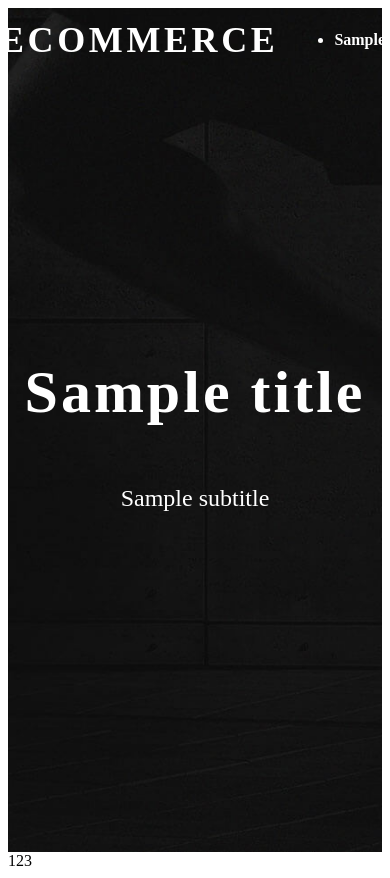
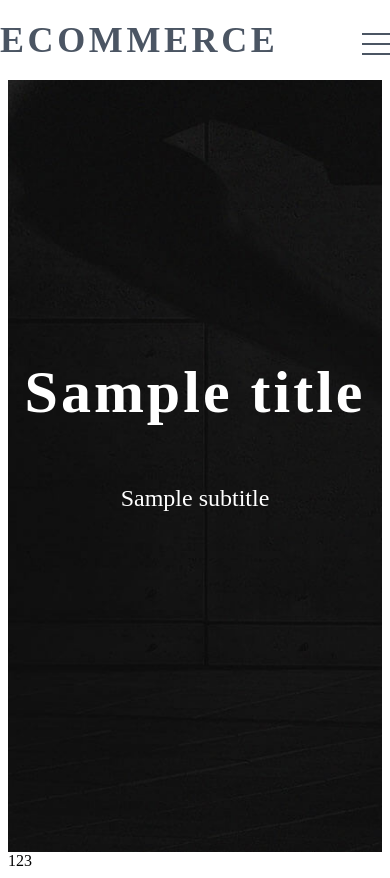
Before and after one commit to henefisa/xfs-ecommerce-frontend, a Next.js app: page / in a window 390 px wide. Built offline with nearby package versions, Linux system fonts and the light colour scheme.

Commit message:
responsive header

```diff
--- a/components/Header/Header.tsx
+++ b/components/Header/Header.tsx
@@ -5,9 +5,18 @@ import Container from "../Container/Container";
 
 const Header: React.FC = () => {
   const headerRef = useRef<HTMLDivElement>(null);
+  const toggleRef = useRef<HTMLDivElement>(null);
+
+  const handleToggleMenu = () => {
+    toggleRef.current?.classList.toggle("header__toggle--active");
+    headerRef.current?.classList.toggle("header--active");
+  };
 
   useEffect(() => {
     const scroll = () => {
+      if (!window.matchMedia("(min-width: 768px)").matches) {
+        return;
+      }
       if (window.scrollY > 0) {
         headerRef.current?.classList.add("header--scrolled");
       } else {
@@ -26,7 +35,18 @@ const Header: React.FC = () => {
       <div className="header__menu">
         <Container className="header__menu-content">
           <h1 className="header__logo">Ecommerce</h1>
-          <nav>
+          <div
+            className="header__toggle"
+            ref={toggleRef}
+            onClick={handleToggleMenu}
+          >
+            <div className="bars">
+              <span className="bars__line" />
+              <span className="bars__line" />
+              <span className="bars__line" />
+            </div>
+          </div>
+          <nav className="nav">
             <ul className="menu">
               <li className="menu__item">Sample</li>
               <li className="menu__item">Sample</li>
--- a/styles/components/_header.scss
+++ b/styles/components/_header.scss
@@ -1,16 +1,32 @@
 .header {
-  @apply fixed top-0 left-0 bg-transparent w-full text-white z-10 transition-all ease-linear duration-100;
+  @apply fixed top-0 left-0 w-full bg-white z-10 transition-all ease-out duration-300 md:bg-transparent;
+
+  &--active {
+    .header__menu-content {
+      .nav {
+        @apply max-h-96 opacity-100;
+      }
+    }
+  }
 
   &--scrolled {
-    @apply bg-white text-gray-600;
+    @apply bg-white;
     .header__menu-content {
       @apply h-16;
       .header__logo {
-        @apply text-3xl;
+        @apply text-3xl text-gray-600;
       }
-
+      .header__toggle {
+        .bars {
+          .bars__line {
+            @apply bg-gray-600;
+          }
+        }
+      }
+      .nav {
         .menu {
           .menu__item {
+            @apply text-gray-600;
             &::after {
               @apply bg-gray-600;
             }
@@ -18,15 +34,45 @@
         }
       }
     }
+  }
   &__menu-content {
-    @apply flex justify-between items-center h-20 transition-all duration-100 ease-linear;
+    @apply flex justify-between items-center h-20 transition-all duration-300 ease-out;
     .header__logo {
-      @apply text-4xl uppercase tracking-widest font-bold cursor-pointer transition-all duration-100 ease-linear;
+      @apply text-4xl text-gray-600 uppercase tracking-widest font-bold cursor-pointer transition-all duration-300 ease-out md:text-white;
     }
+
+    .header__toggle {
+      @apply cursor-pointer md:hidden;
+      .bars {
+        @apply w-7 overflow-hidden;
+        &__line {
+          @apply w-7 bg-gray-600 md:bg-white block mt-2 transition-all duration-300 h-0.5;
+        }
+      }
+
+      &--active {
+        .bars {
+          .bars__line {
+            &:nth-child(1) {
+              @apply transform rotate-45 translate-y-2.5 origin-center;
+            }
+            &:nth-child(2) {
+              @apply opacity-0 transform translate-x-full;
+            }
+            &:nth-child(3) {
+              @apply transform -rotate-45 -translate-y-2.5 origin-center;
+            }
+          }
+        }
+      }
+    }
+    .nav {
+      @apply absolute top-full left-0 w-full max-h-0 overflow-hidden transition-all duration-300 opacity-0 bg-white md:bg-transparent md:relative md:top-0 md:max-h-full md:overflow-visible md:w-auto md:opacity-100;
       .menu {
-      @apply flex items-center;
+        @apply py-2 container mx-auto md:flex md:items-center;
         .menu__item {
-        @apply relative mx-4 capitalize font-semibold cursor-pointer;
+          @apply relative mx-4 py-2 capitalize font-semibold cursor-pointer text-gray-600 transition-colors duration-300 ease-out md:text-white md:py-0;
+
           &::after {
             content: "";
             height: 2px;
@@ -42,3 +88,4 @@
       }
     }
   }
+}
```
Lines whose indentation alone changed are shown as unchanged.
